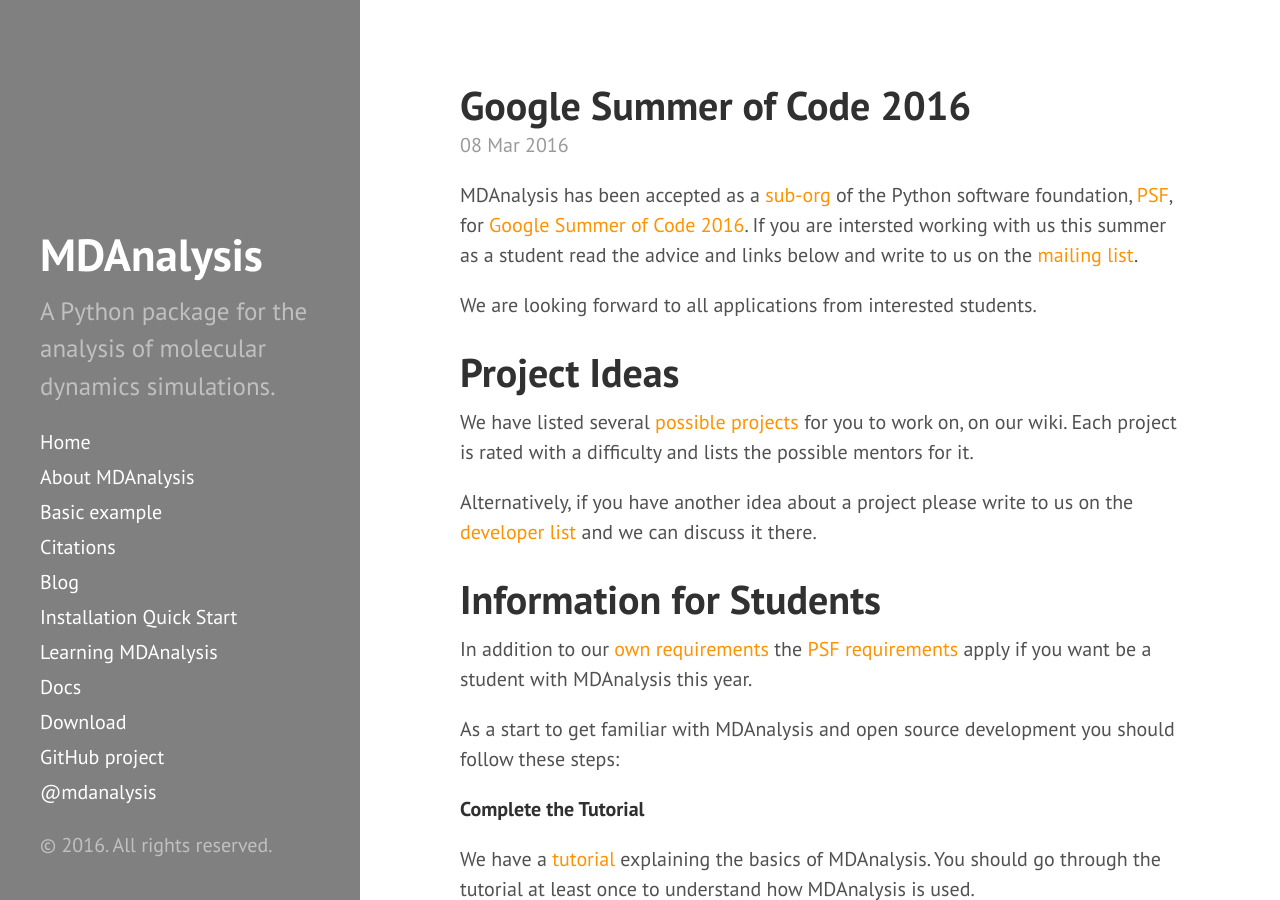
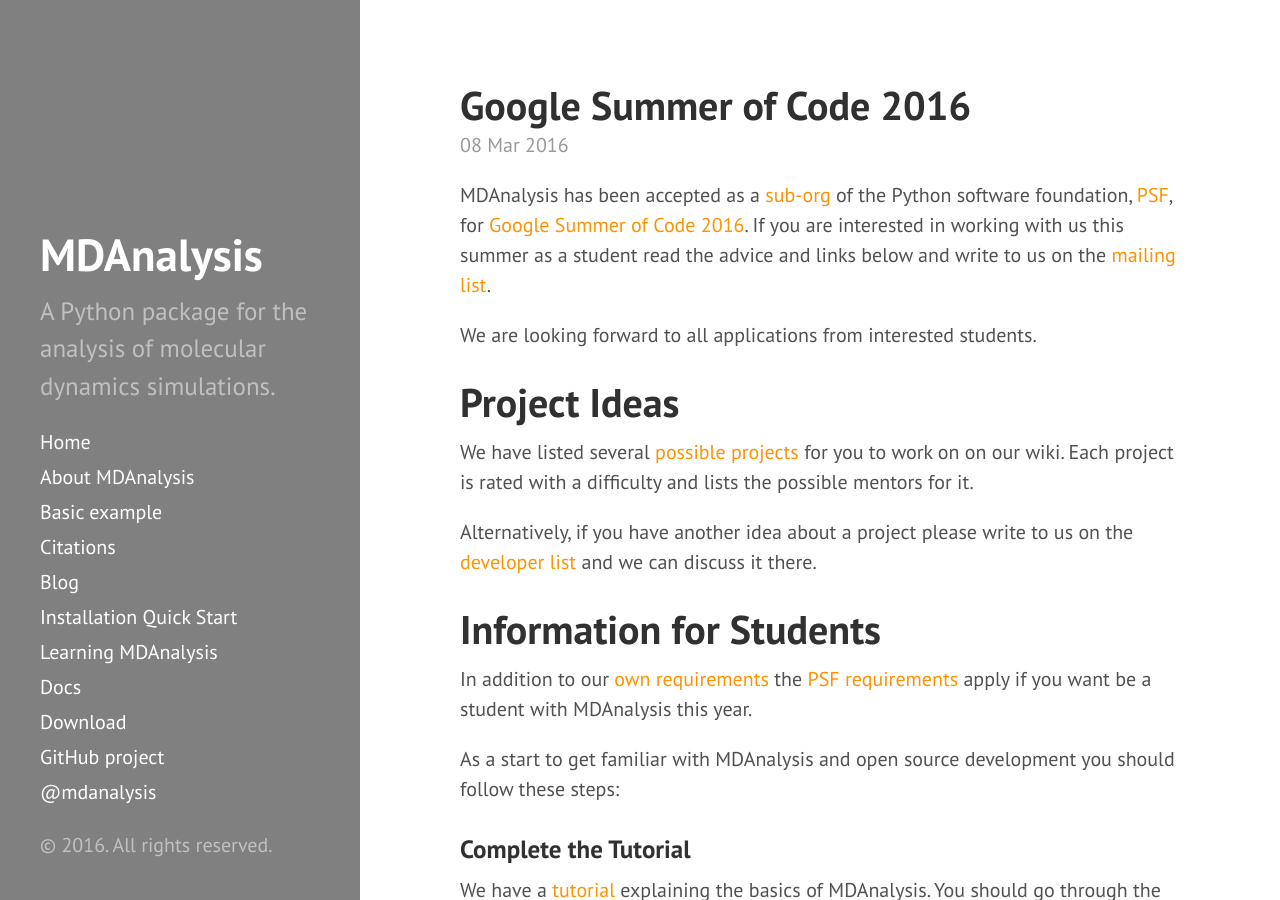
Before and after one commit to MDAnalysis/MDAnalysis.github.io, a Jekyll site: the page built from _posts/2016-03-08-gsoc2016.md, in a window 1280 px wide and 900 px high. Built offline with Jekyll 4.4.1, drawn with Linux system fonts in a browser that asks for light colours.

Commit message:
Some typo/formatting fixes to gsoc post.

```diff
--- a/_posts/2016-03-08-gsoc2016.md
+++ b/_posts/2016-03-08-gsoc2016.md
@@ -4,7 +4,7 @@ title: Google Summer of Code 2016
 ---
 
 MDAnalysis has been accepted as a [sub-org] of the Python software foundation,
-[PSF], for [Google Summer of Code 2016][gsoc]. If you are intersted working with
+[PSF], for [Google Summer of Code 2016][gsoc]. If you are interested in working with
 us this summer as a student read the advice and links below and write to us on the
 [mailing list].
 
@@ -12,7 +12,7 @@ We are looking forward to all applications from interested students.
 
 # Project Ideas
 
-We have listed several [possible projects][ideas] for you to work on, on our
+We have listed several [possible projects][ideas] for you to work on on our
 wiki. Each project is rated with a difficulty and lists the possible mentors for
 it.
 
@@ -24,15 +24,15 @@ Alternatively, if you have another idea about a project please write to us on th
 In addition to our [own requirements] the [PSF requirements] apply if you want be
 a student with MDAnalysis this year.
 
-As a start to get familiar with MDAnalysis
-and open source development you should follow these steps:
+As a start to get familiar with MDAnalysis and open source development you
+should follow these steps:
 
-**Complete the Tutorial**
+### Complete the Tutorial
 
 We have a [tutorial] explaining the basics of MDAnalysis. You should go through
 the tutorial at least once to understand how MDAnalysis is used.
 
-**Close an issue of MDAnalysis**
+### Close an issue of MDAnalysis
 
 We have a list of [easy bugs] to work on in our issue tracker on github. We also
 appreciate if you write more tests or update/improve our documentation. To start
```
